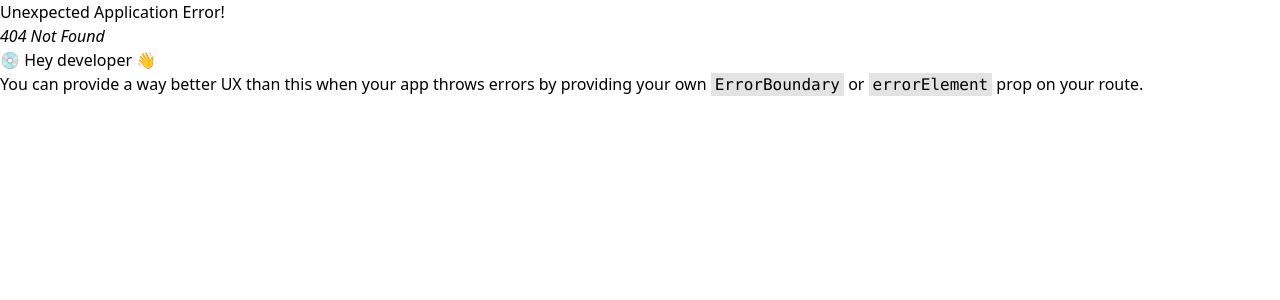
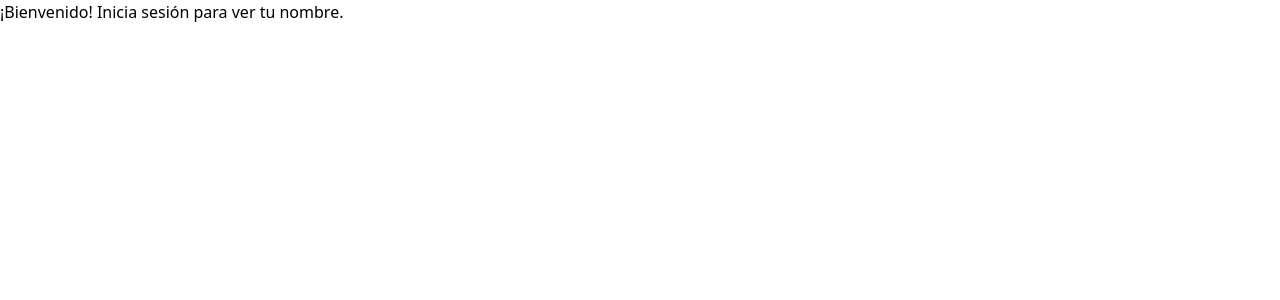
Before and after one commit to brian-h2/Formulario-Venta-de-entradas, a React (Vite) app in the folder client/: page /user in a window 1280 px wide. Before the commit this address had no page. Shown: the top 300 px of the page. Built offline with nearby package versions, Linux system fonts and the light colour scheme.

Commit message:
Add user para mostrar nombre en google sites

```diff
--- a/client/src/App.jsx
+++ b/client/src/App.jsx
@@ -1,4 +1,5 @@
 import './App.css'
+import User from './components/User';
 import LoginPage from './pages/LoginPage'
 import RegisterPage from './pages/RegisterPage'
 import {createBrowserRouter,RouterProvider,} from "react-router-dom";
@@ -13,6 +14,10 @@ function App() {
     {
       path: "/register",
       element: <RegisterPage />,
+    },
+    {
+      path: "/user",
+      element: <User />,
     }
   ])
 
--- /dev/null
+++ b/client/src/components/User.jsx
@@ -0,0 +1,15 @@
+import React from 'react'
+
+const User = () => {
+
+    const username = localStorage.getItem('username');
+
+  return (
+    <div>
+        <h1>{username ? `Bienvenido, ${username}!` : '¡Bienvenido! Inicia sesión para ver tu nombre.'}</h1>
+    </div>
+
+  )
+}
+
+export default User
```
